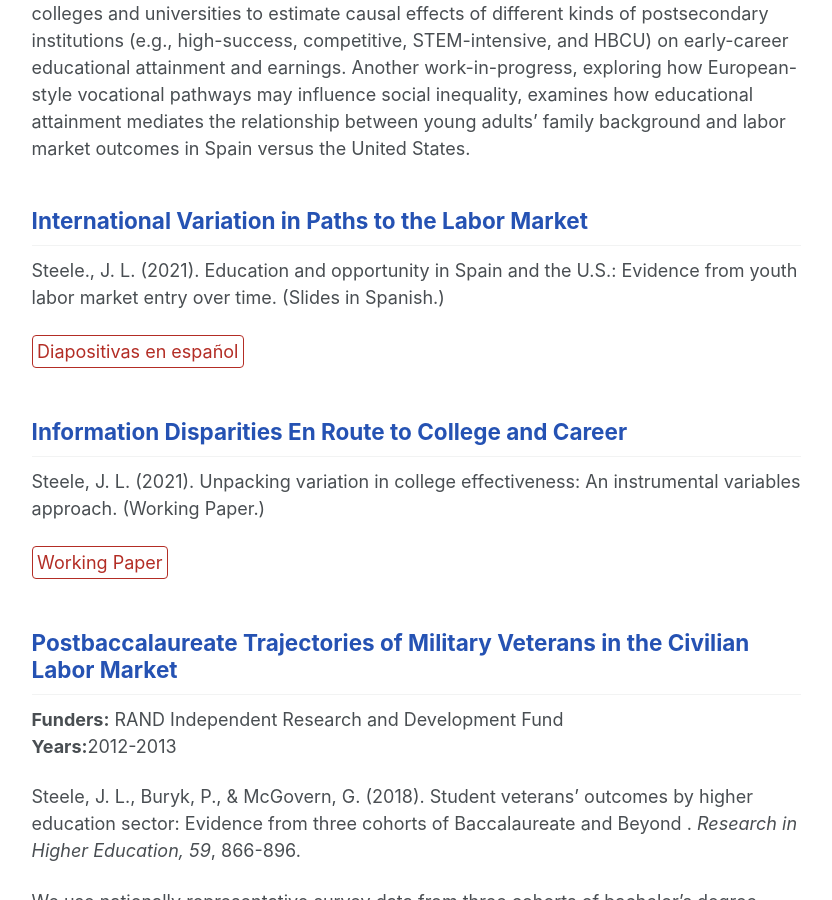
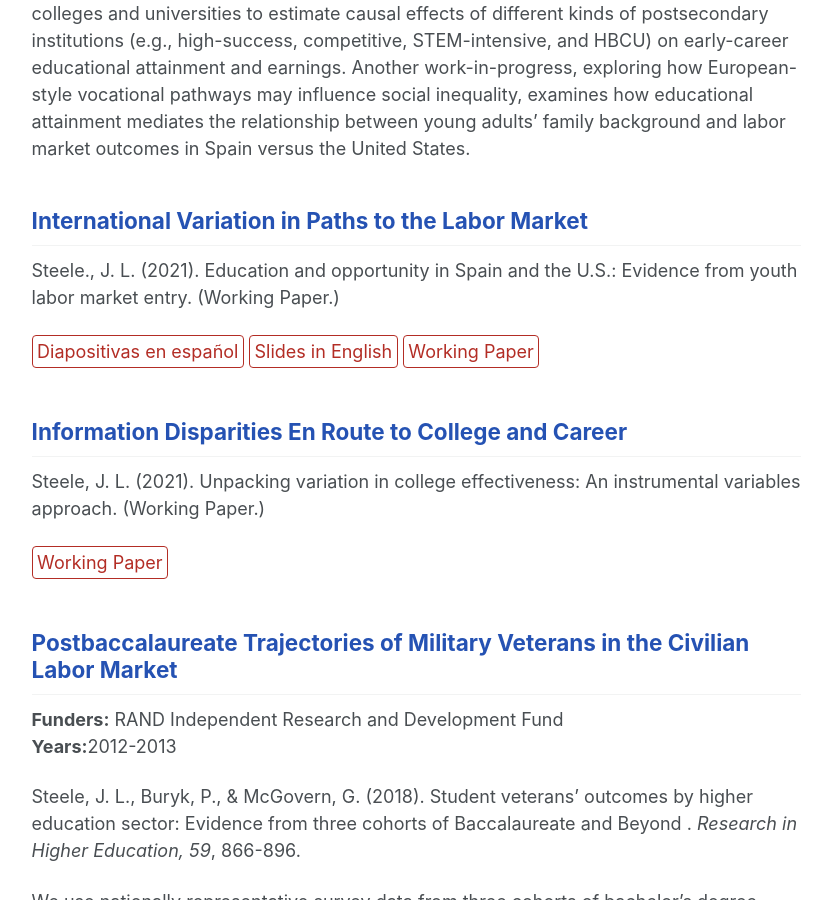
Before and after one commit to jensteele1/jensteele1.github.io, a Jekyll site: the page built from _research/school_to_work.md, in a window 1280 px wide and 900 px high, scrolled down 401 px. Shown: the whole window, without its empty margins (250-1082 px from the left). Built offline with Jekyll 4.4.1, drawn with Linux system fonts in a browser that asks for light colours.

Commit message:
Update school_to_work.md
Add links to working paper and slides in English for Spain project

```diff
--- a/_research/school_to_work.md
+++ b/_research/school_to_work.md
@@ -20,9 +20,11 @@ Spain versus the United States.
 
 ## International Variation in Paths to the Labor Market
 
-Steele., J. L. (2021). Education and opportunity in Spain and the U.S.: Evidence from youth labor market entry over time. (Slides in Spanish.)
+Steele., J. L. (2021). Education and opportunity in Spain and the U.S.: Evidence from youth labor market entry. (Working Paper.)
 
 [Diapositivas en español](https://www.dropbox.com/s/duzf2q20fwq15z9/sumstat_diapositivas.pdf?dl=0){: .btn--research}
+[Slides in English](https://www.dropbox.com/s/4w84ykducuw8zn6/sumstat_articulo_exhibend.pdf?dl=0){: .btn--research}
+[Working Paper](https://www.dropbox.com/s/4w84ykducuw8zn6/sumstat_articulo_exhibend.pdf?dl=0){: .btn--research}
 
 
 ## Information Disparities En Route to College and Career
```
